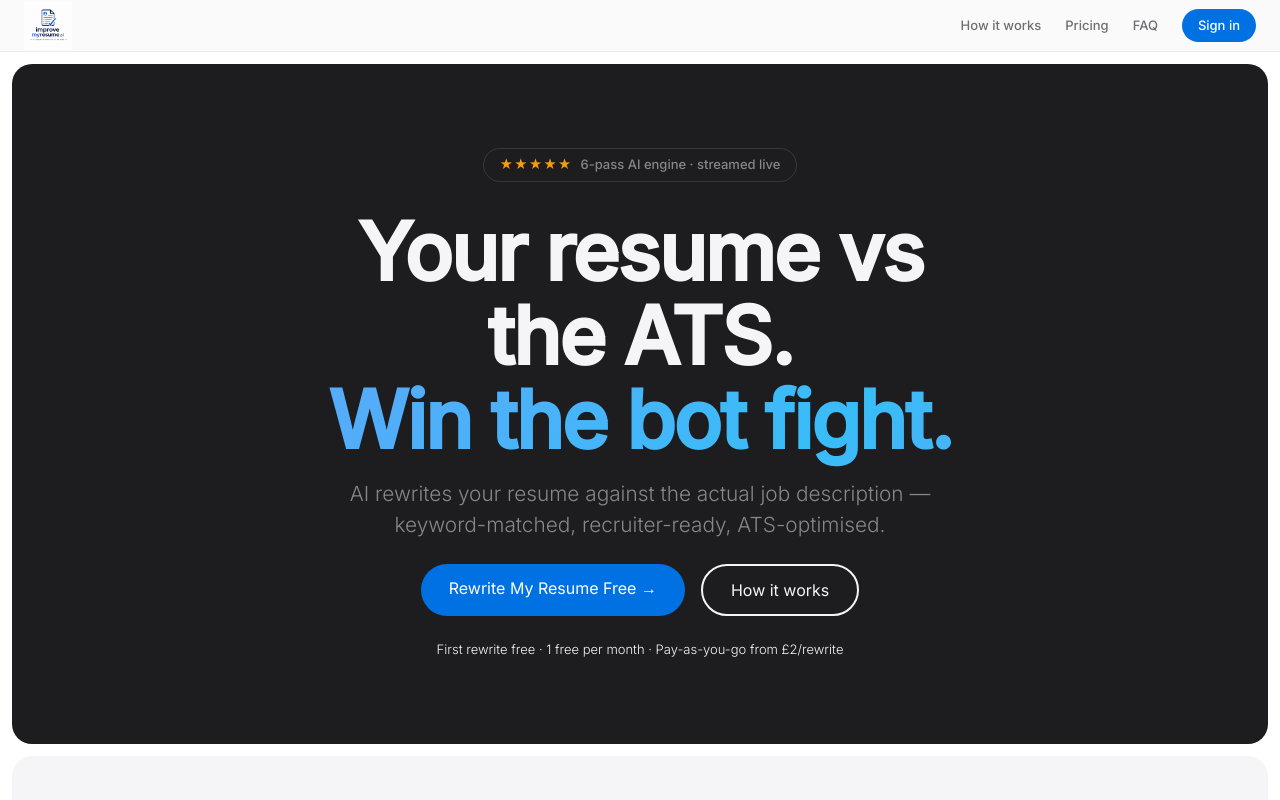
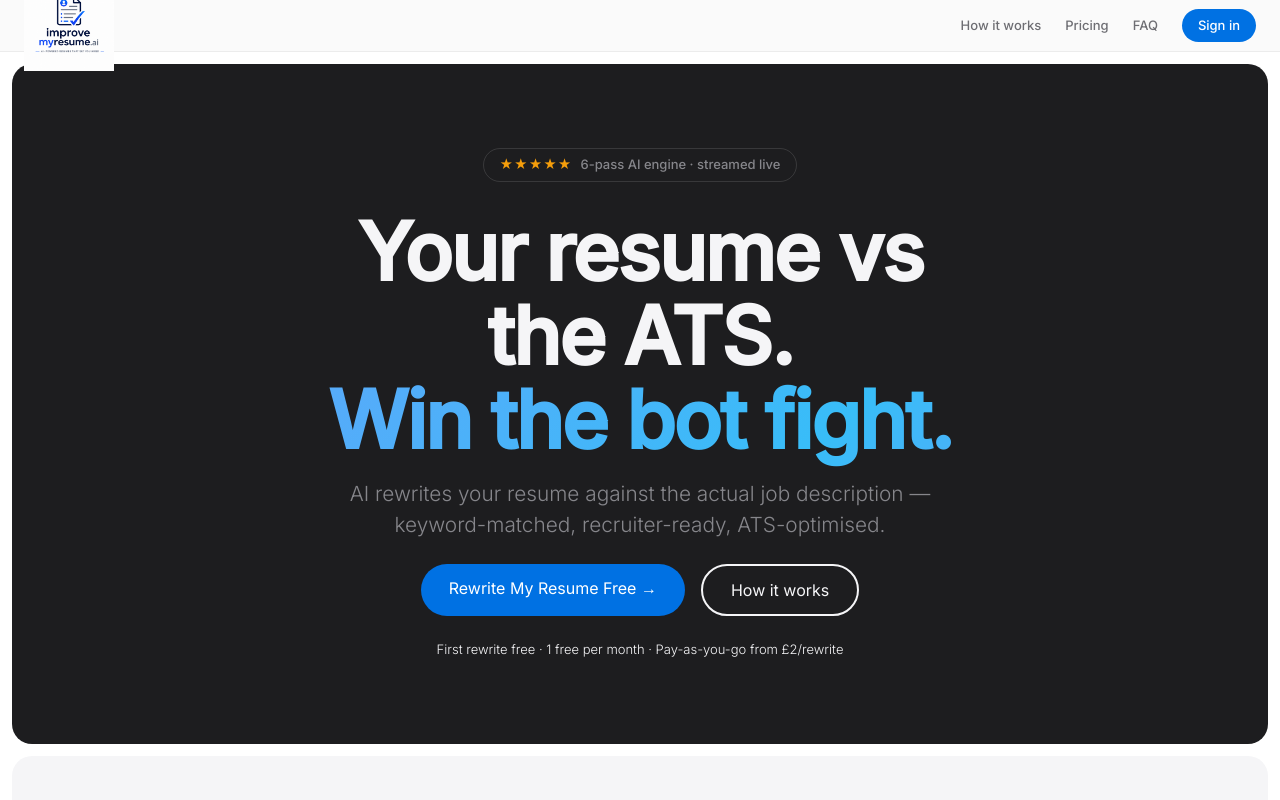
Before and after one commit to Muppeteer101/ats-rewrite, a Next.js app: page / in a window 1280 px wide. Shown: the top 800 px of the page. Built offline with nearby package versions, Linux system fonts and the light colour scheme; no server answers.

Commit message:
brand: increase logo size to 90px in navbar

```diff
--- a/app/rewrite/[id]/page.tsx
+++ b/app/rewrite/[id]/page.tsx
@@ -12,7 +12,7 @@ export default async function RewritePage({ params }: { params: Promise<{ id: st
     <main className="min-h-screen">
       <nav className="max-w-6xl mx-auto px-6 py-5 flex items-center justify-between">
         <Link href="/">
-          <Image src="/logo.png" alt="ImproveMyResume.ai" width={48} height={48} priority style={{ objectFit: 'contain' }} />
+          <Image src="/logo.png" alt="ImproveMyResume.ai" width={90} height={90} priority style={{ objectFit: 'contain' }} />
         </Link>
         <Link
           href="/dashboard"
--- a/components/Navbar.tsx
+++ b/components/Navbar.tsx
@@ -11,7 +11,7 @@ export function Navbar() {
   return (
     <nav className="pill-nav" aria-label="Primary">
       <Link href="/" className="pill-nav-logo">
-        <Image src="/logo.png" alt="ImproveMyResume.ai" width={48} height={48} priority style={{ objectFit: 'contain' }} />
+        <Image src="/logo.png" alt="ImproveMyResume.ai" width={90} height={90} priority style={{ objectFit: 'contain' }} />
       </Link>
 
       <div className="pill-nav-links">
```
